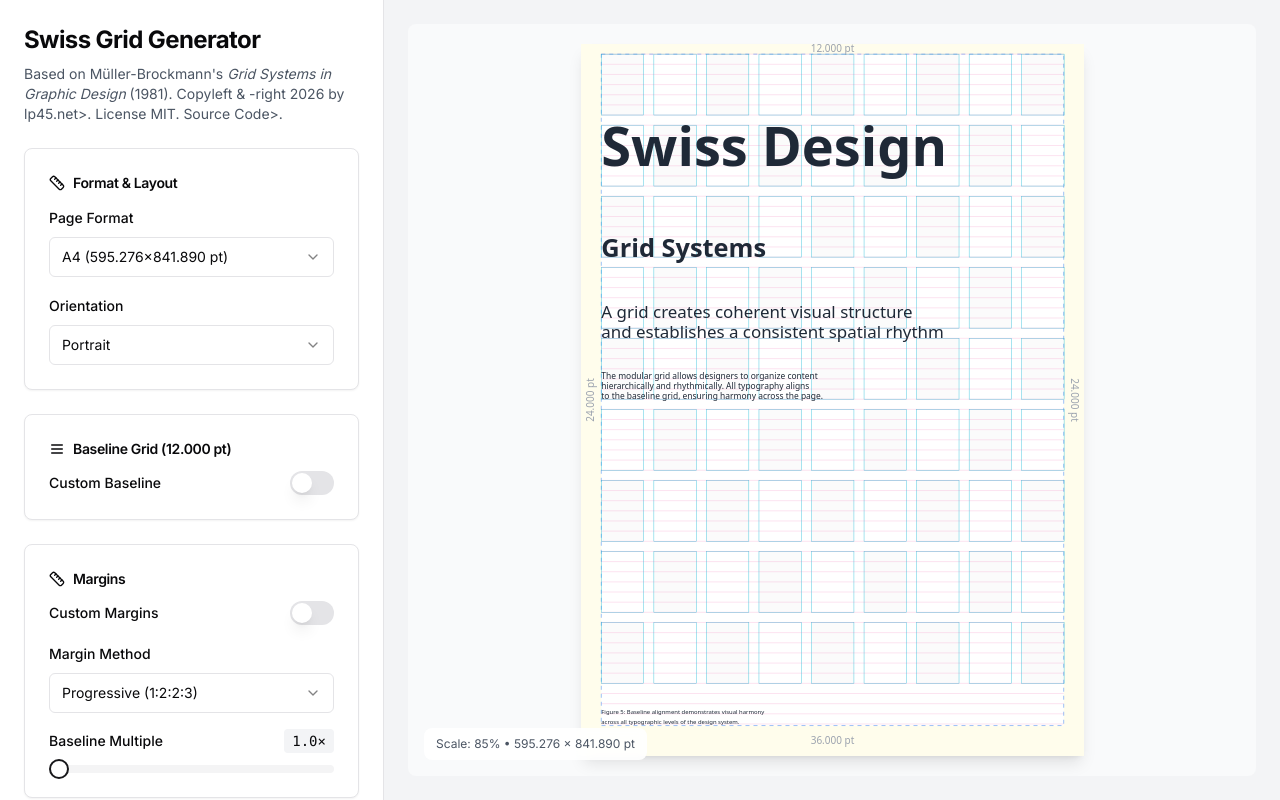
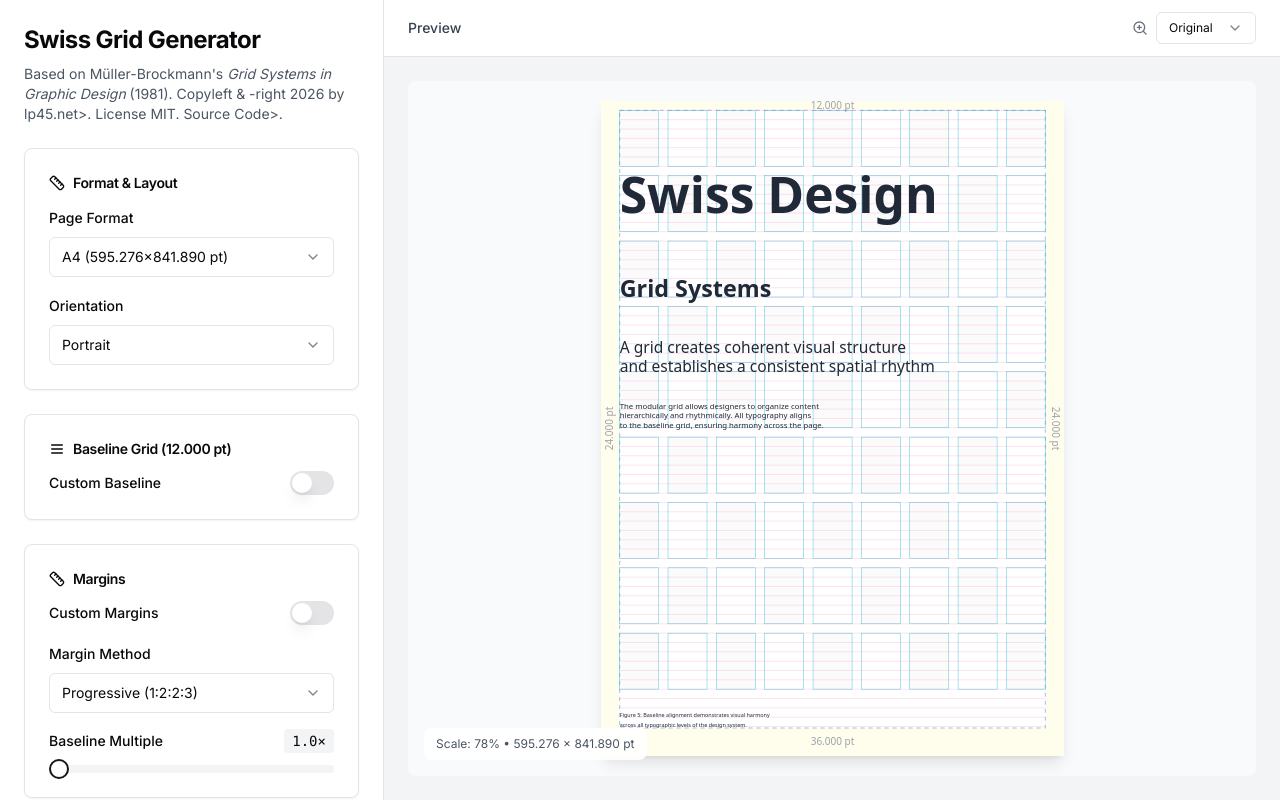
Before and after one commit to longplay45/swiss-grid-generator, a Next.js app in the folder swiss-grid-webapp/: page / in a window 1280 px wide. Built offline with nearby package versions, Linux system fonts and the light colour scheme.

Commit message:
Add preview header with zoom toggle (Original/Fit)

```diff
--- a/swiss-grid-webapp/app/page.tsx
+++ b/swiss-grid-webapp/app/page.tsx
@@ -9,7 +9,7 @@ import { Label } from "@/components/ui/label"
 import { Select, SelectContent, SelectItem, SelectTrigger, SelectValue } from "@/components/ui/select"
 import { Slider } from "@/components/ui/slider"
 import { Switch } from "@/components/ui/switch"
-import { Download, Grid3x3, Eye, Ruler, Menu, FileJson, FileText } from "lucide-react"
+import { Download, Grid3x3, Eye, Ruler, Menu, FileJson, FileText, ZoomIn } from "lucide-react"
 import jsPDF from "jspdf"
 
 // Conversion factors
@@ -43,6 +43,7 @@ export default function Home() {
   const [showMargins, setShowMargins] = useState(true)
   const [showTypography, setShowTypography] = useState(true)
   const [displayUnit, setDisplayUnit] = useState<"pt" | "mm" | "px">("pt")
+  const [zoom, setZoom] = useState<"original" | "fit">("original")
   const [useCustomMargins, setUseCustomMargins] = useState(false)
   const [customMarginMultipliers, setCustomMarginMultipliers] = useState({ top: 1, left: 2, right: 2, bottom: 3 })
 
@@ -566,7 +567,23 @@ export default function Home() {
       </div>
 
       {/* Right Panel - Preview */}
-      <div className="flex-1 p-4 md:p-6 min-h-[50vh] md:min-h-full">
+      <div className="flex-1 flex flex-col min-h-[50vh] md:min-h-full">
+        <div className="flex items-center justify-between px-4 md:px-6 py-3 border-b bg-white">
+          <h2 className="text-sm font-medium text-gray-700">Preview</h2>
+          <div className="flex items-center gap-2">
+          <ZoomIn className="w-4 h-4 text-gray-500" />
+          <Select value={zoom} onValueChange={(v: "original" | "fit") => setZoom(v)}>
+            <SelectTrigger className="w-[100px] h-8 text-xs">
+              <SelectValue />
+            </SelectTrigger>
+            <SelectContent>
+              <SelectItem value="original">Original</SelectItem>
+              <SelectItem value="fit">Fit</SelectItem>
+            </SelectContent>
+          </Select>
+          </div>
+        </div>
+        <div className="flex-1 p-4 md:p-6 overflow-auto">
           <GridPreview
             result={result}
             showBaselines={showBaselines}
@@ -574,7 +591,9 @@ export default function Home() {
             showMargins={showMargins}
             showTypography={showTypography}
             displayUnit={displayUnit}
+            zoom={zoom}
           />
+        </div>
       </div>
     </div>
   )
--- a/swiss-grid-webapp/components/grid-preview.tsx
+++ b/swiss-grid-webapp/components/grid-preview.tsx
@@ -27,9 +27,10 @@ interface GridPreviewProps {
   showMargins: boolean
   showTypography: boolean
   displayUnit: "pt" | "mm" | "px"
+  zoom?: "original" | "fit"
 }
 
-export function GridPreview({ result, showBaselines, showModules, showMargins, showTypography, displayUnit }: GridPreviewProps) {
+export function GridPreview({ result, showBaselines, showModules, showMargins, showTypography, displayUnit, zoom = "original" }: GridPreviewProps) {
   const canvasRef = useRef<HTMLCanvasElement>(null)
   const [scale, setScale] = useState(1)
   const [isMobile, setIsMobile] = useState(false)
@@ -277,13 +278,18 @@ export function GridPreview({ result, showBaselines, showModules, showMargins, s
 
       const scaleX = containerWidth / width
       const scaleY = containerHeight / height
-      setScale(Math.min(scaleX, scaleY, 1))
+
+      if (zoom === "fit") {
+        setScale(Math.min(scaleX, scaleY))
+      } else {
+        setScale(Math.min(scaleX, scaleY, 1))
+      }
     }
 
     calculateScale()
     window.addEventListener("resize", calculateScale)
     return () => window.removeEventListener("resize", calculateScale)
-  }, [result])
+  }, [result, zoom])
 
   // Detect mobile state and update on resize
   useEffect(() => {
```
Lines whose indentation alone changed are shown as unchanged.
